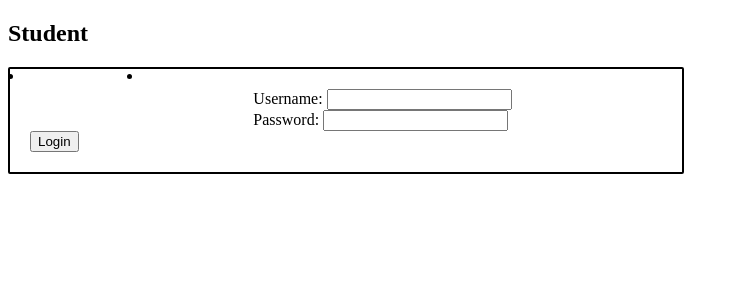
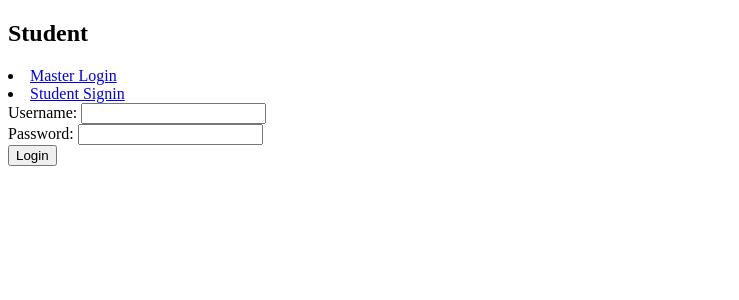
Before and after one commit to Nikilprasaath/spritle_project, a Django app: page /login in a window 1280 px wide. Shown: the top 300 px of the page, without its empty margins (0-739 px from the left). Run offline with Django 4.2, Linux system fonts and the light colour scheme.

Commit message:
2nd commit

```diff
--- a/spritle/student/templates/base1.html
+++ b/spritle/student/templates/base1.html
@@ -3,37 +3,10 @@
   <head>
     <meta charset="utf-8">
     <title>{% block title %}{% endblock %}</title>
-    <style>
-      .login_class {
-        border: solid black 2px;
-        padding: 20px;
-        border-radius: 2px;
-        width:50%;
-      }
-      .navbar ul {
-        position:relative;
-        list-style-type: none;
-        margin: 0;
-        padding: 50px;
-        display:block;
-        overflow: hidden;
-        background-color: #333;
-      }
-      .navbar li {
-        float: left;
-      }
-      .navbar li a {
-        display: block;
-        color: white;
-        text-align: center;
-        padding: 14px 16px;
-        text-decoration: none;
-      }
-    </style>
-  </head>
+    </head>
   <body>
     <h2>Student</h2>
-    <nav class="navbar">
+    <nav>
       {% if user.is_authenticated %}
       <ul>
         <li><a href="{% url 'home' %}">Home</a></li>
--- a/spritle/student/templates/login.html
+++ b/spritle/student/templates/login.html
@@ -4,7 +4,7 @@
 
 
   {% block content %}
-  <div class="login_class">
+  <div>
     <form method="post">
       {% csrf_token %}
       <label for="username">Username:</label>
```
